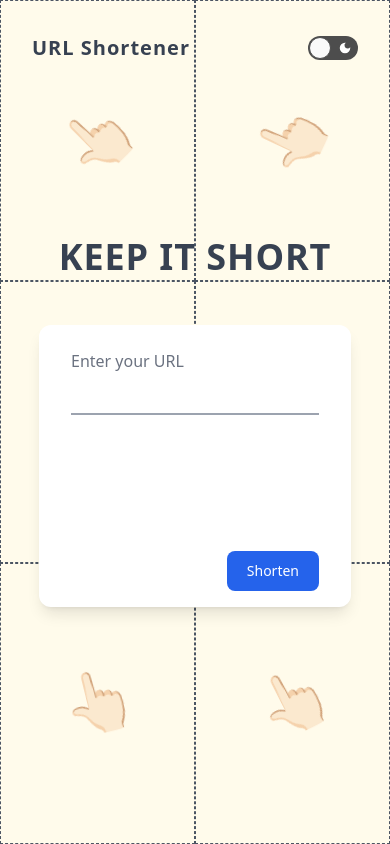
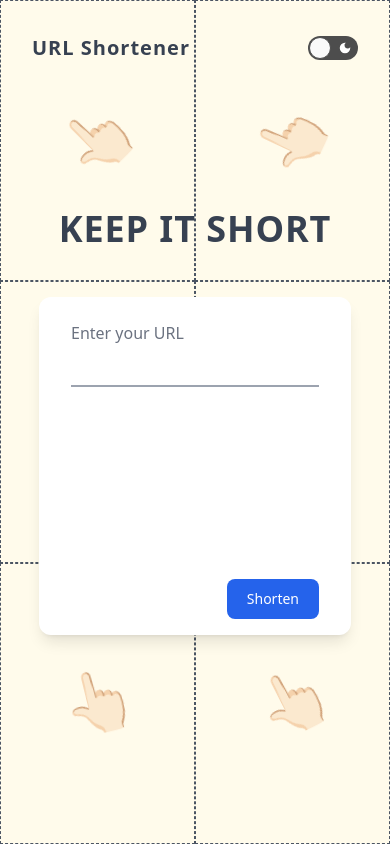
Before and after one commit to seanisoverhere/tap-assessment, a Next.js app: page / in a window 390 px wide. Built offline with nearby package versions, Linux system fonts and the light colour scheme; what apisauce would draw is missing.

Commit message:
hotfix: responsiveness on embedded browser

```diff
--- a/styles/globals.css
+++ b/styles/globals.css
@@ -28,7 +28,7 @@
   }
 
   .query-container {
-    @apply h-1/3 w-4/5 lg:w-2/5 lg:h-2/5 z-50 dark:bg-amber-50 dark:text-gray-700 bg-white text-gray-900 shadow-lg rounded-xl p-8 pt-12 relative;
+    @apply w-4/5 lg:w-2/5 h-2/5 z-50 dark:bg-amber-50 dark:text-gray-700 bg-white text-gray-900 shadow-lg rounded-xl p-8 pt-12 relative;
   }
 
   .input-form {
```
